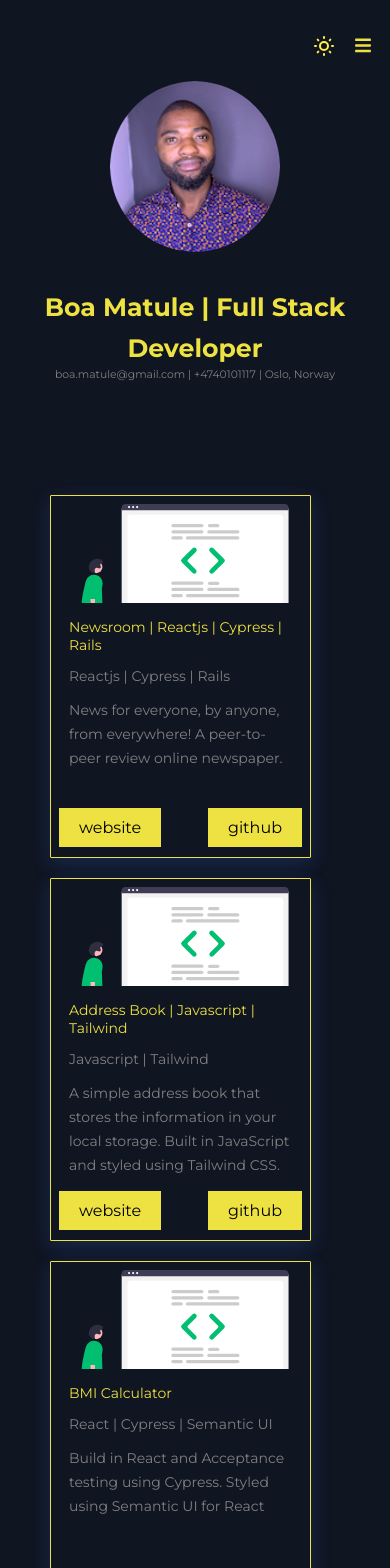
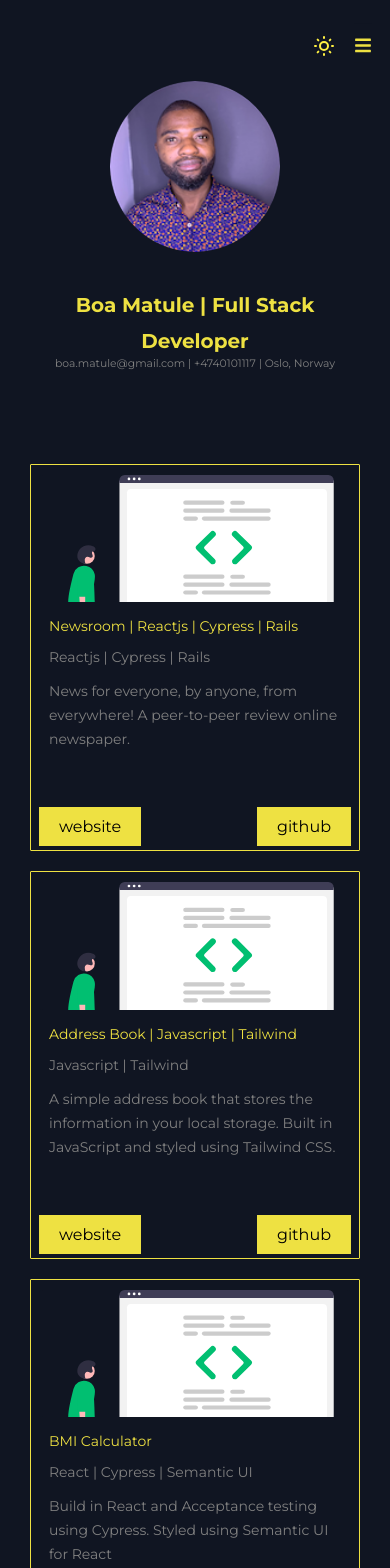
Before and after one commit to boamatule/portfolio2.0, a React (Create React App) app: page /home in a window 390 px wide. Shown: the top 1568 px of the page. Built offline with nearby package versions, Linux system fonts and the light colour scheme; the HTML template or start-up script is replaced by a standard one.

Commit message:
Fix the errors for the mobile version.

```diff
--- a/public/index.html
+++ b/public/index.html
@@ -4,7 +4,7 @@
     <meta charset="utf-8" />
     <link rel="icon" href="%PUBLIC_URL%/favicon.ico" />
     <meta name="viewport" content="width=device-width, initial-scale=1" />
-    <title>Boa Matule || Fullstack Software Developer</title>
+    <title>Boa Matule | <Fullstack Software Developer/></title>
   </head>
   <body>
     <noscript>You need to enable JavaScript to run this app.</noscript>
--- a/src/Pages/AboutPage/AboutPageStyles.js
+++ b/src/Pages/AboutPage/AboutPageStyles.js
@@ -39,6 +39,10 @@ export const Content = styled.div`
   /* z-index: 1; */
   /* padding-right: 160px; */
   /* padding-left: 60px; */
+  @media screen and (max-width: 760px) {
+    padding-right: 0px;
+    padding-left: 0px;
+  }
 `;
 
 export const H1 = styled.h2`
--- a/src/Pages/ContactPage/ContactPage.js
+++ b/src/Pages/ContactPage/ContactPage.js
@@ -12,7 +12,6 @@ import {
   FormWrapper,
   ContactButton,
 } from './ContactPageStyles';
-// import { Button, Container } from '../../global-styles';
 
 const ContactPage = () => {
   const [message, setMessage] = useState({});
@@ -40,6 +39,7 @@ const ContactPage = () => {
 
     e.preventDefault();
   };
+  // <Img src"=../../images/emailSent.svg" />'))
 
   return (
     <ContactWrapper>
@@ -58,9 +58,6 @@ const ContactPage = () => {
               Submit
             </ContactButton>
           </Form>
-          {/* <ContactButton type="submit" primary>
-            Submit
-          </ContactButton> */}
         </FormWrapper>
       </ContactContainer>
     </ContactWrapper>
--- a/src/Pages/ContactPage/ContactPageStyles.js
+++ b/src/Pages/ContactPage/ContactPageStyles.js
@@ -7,18 +7,19 @@ import { Container, Button } from '../../global-styles';
 
 export const ContactContainer = styled(Container)`
   /* width: 600px; */
-  padding: 40px 120px 0px 120px;
+  /* padding: 100px 0px 0px 0px; */
   /* justify-content: center; */
+  margin-top: 80px;
   ${Container}
   @media screen and (max-width: 760px) {
-    padding: 0px 10px 0px 40px;
+    /* padding: 0px 10px 0px 40px; */
   }
 `;
 
 export const ContactWrapper = styled.div`
   display: flex;
   align-items: flex-start;
-  /* padding: 100px 0px 0px 125px; */
+  /* padding: 100px 0px 0px 0px; */
   background: transparent;
   text-align: center;
   /* width: auto; */
@@ -27,9 +28,9 @@ export const ContactWrapper = styled.div`
   /* background: ${({ lightBg }) => (lightBg ? '#fff' : '#101522')}; */
 
   @media screen and (max-width: 760px) {
-    padding: 80px 80px 0px 10px;
-    display: flex;
-    align-items: flex-start;
+    /* padding: 80px 80px 0px 10px; */
+    /* display: flex;
+    align-items: flex-start; */
   }
 `;
 
@@ -175,3 +176,15 @@ export const ArrowRight = styled(MdKeyboardArrowRight)`
   margin-left: 8px;
   font-size: 20px;
 `;
+
+export const Img = styled.img`
+  width: 9.6rem;
+  height: 9.6rem;
+  border-radius: 50%;
+  border: 1px solid transparent;
+
+  @media screen and (min-width: 480px) {
+    width: 10.6rem;
+    height: 10.6rem;
+  }
+`;
--- a/src/components/NavBar/NavBar.js
+++ b/src/components/NavBar/NavBar.js
@@ -49,11 +49,11 @@ function NavBar() {
         <GlobalStyles />
         <Nav>
           <NavbarContainer>
-            <NavLogo to="/">{/* <Toggle theme={theme} toggleTheme={themeToggler} /> */}</NavLogo>
+            <NavLogo to="/" />
             <MobileIcon onClick={handleClick}>{click ? <FaTimes /> : <FaBars />}</MobileIcon>
             <NavMenu onClick={handleClick} click={click}>
               <NavItem>
-                <NavLinks to="/Home" text={{ color: '#EEE142' }}>
+                <NavLinks to="/home" text={{ color: '#EEE142' }}>
                   HOME
                 </NavLinks>
               </NavItem>
--- a/src/components/Profile/Profile.js
+++ b/src/components/Profile/Profile.js
@@ -6,7 +6,7 @@ const Profile = () => (
   <ProfileWrapper>
     <Container>
       <Avatar>
-        <Img src="../../images/avatar.png" alt="" />
+        <Img src="../../images/avatar.png" alt="Boa" />
       </Avatar>
       <TextWrapper>
         <Heading>Boa Matule | Full Stack Developer</Heading>
--- a/src/components/Profile/ProfileStyles.js
+++ b/src/components/Profile/ProfileStyles.js
@@ -61,23 +61,28 @@ export const TextWrapper = styled.div`
   margin-bottom: 0.8rem;
   /* justify-content: center; */
 
-  @media screen and (min-width: 480px) {
-    margin-top: 1.7rem;
-    align-items: center;
+  @media screen and (min-width: 768px) {
+    margin-top: 1.9rem;
+    /* align-items: center; */
     /* justify-content: center; */
   }
 `;
 
 export const Heading = styled.h3`
-  letter-spacing: 10;
+  /* font-weight: normal; */
+  letter-spacing: 1;
   justify-content: center;
   align-items: center;
   font-size: 1.4rem;
-  line-height: 2.3rem;
+  line-height: 2rem;
   color: grey;
-  font-weight: bold;
+  /* font-weight: bold; */
   color: ${({ lightText }) => (lightText ? '#f7f8fa' : '#EEE142')};
   /* margin-left: 5.8rem; */
+  @media screen and (max-width: 768px) {
+    font-size: 20px;
+    line-height: 2rem;
+  }
 `;
 
 export const Subtitle = styled.h3`
--- a/src/components/ProjectsList/ProjectsList.js
+++ b/src/components/ProjectsList/ProjectsList.js
@@ -5,7 +5,6 @@ import { Link } from 'react-router-dom';
 import { FaFacebook, FaGithub, FaInstagram, FaLinkedinIn, FaGlobeAfrica } from 'react-icons/fa';
 import { Button, Container } from '../../global-styles';
 import {
-  Wrapper,
   ButtonLink,
   Meta,
   Card,
--- a/src/components/ProjectsList/ProjectsListStyles.js
+++ b/src/components/ProjectsList/ProjectsListStyles.js
@@ -19,25 +19,30 @@ export const ProjectContainer = styled(Container)`
   display: flex;
   justify-content: space-between;
   justify-content: center;
-  max-width: 1000px;
+  /* max-width: 1000px; */
   ${Container}
 `;
 
-export const Heading = styled.h2`
-  font-weight: normal;
-  margin-top: 100px;
+export const Heading = styled.h3`
+  /* font-weight: normal; */
   margin-bottom: 40px;
-  font-size: 28px;
+  font-size: 30px;
   line-height: 1.1;
   justify-content: center;
   text-align: center;
   color: ${({ lightText }) => (lightText ? '#f7f8fa' : '#EEE142')};
+
+  @media screen and (max-width: 760px) {
+    font-size: 20px;
+  }
 `;
 
 export const ProjectWrapper = styled.div`
-  color: #fff;
-  padding: 60px 0;
-  background: transparent;
+  margin-top: 80px;
+  margin-bottom: 40px;
+  /* color: #fff; */
+  /* padding: 60px 0; */
+  /* background: transparent; */
   /* background: ${({ lightBg }) => (lightBg ? '#fff' : '#101522')}; */
 
   @media screen and (max-width: 780px) {
@@ -59,13 +64,6 @@ export const SubTitle = styled.p`
   @media screen and (max-width: 768px) {
     font-size: 14px;
   }
-`;
-export const Wrapper = styled.div`
-  margin: 0 auto;
-  display: grid;
-  align-items: center;
-  grid-gap: 16px;
-  padding: 10px 0px;
 `;
 
 export const Image = styled.img`
@@ -96,12 +94,10 @@ export const Meta = styled.div`
 export const Card = styled.div`
   border-radius: 1px;
   padding: 20px;
-  padding-bottom: 10px;
-  padding-top: 8px;
+  padding-bottom: 4px;
+  padding-top: 10px;
   padding-left: 8px;
   padding-right: 8px;
-  box-shadow: 0 6px 20px rgba(56, 125, 255, 0.2);
-  /* box-shadow: 0 1px 3px rgba(0, 0, 0, 0.2); */
   /* transition: all 0.2s ease-in-out; */
   border: solid 0.75px #eee142;
 
@@ -118,7 +114,7 @@ export const Card = styled.div`
   }
 
   @media screen and (max-width: 960px) {
-    width: 90%;
+    width: 100%;
 
     &:hover {
       transform: none;
@@ -128,18 +124,17 @@ export const Card = styled.div`
 
 export const Entities = styled.div`
   display: grid;
-  padding-right: 50px;
-  padding-left: 50px;
+  /* padding-left: 50px;
+  margin-top: 100px; */
   margin: 0 auto;
   grid-template-columns: 1fr 1fr 1fr;
   align-items: center;
   grid-gap: 20px;
-  padding: 40px 20px 0px 20px;
 
   @media screen and (max-width: 780px) {
-    max-width: 100%;
     justify-content: center;
     grid-template-columns: 1fr;
+    padding: 0px 0px 0px 0px;
   }
 `;
 
```
Also changed, not shown: public/images/emailSent.svg (added).
